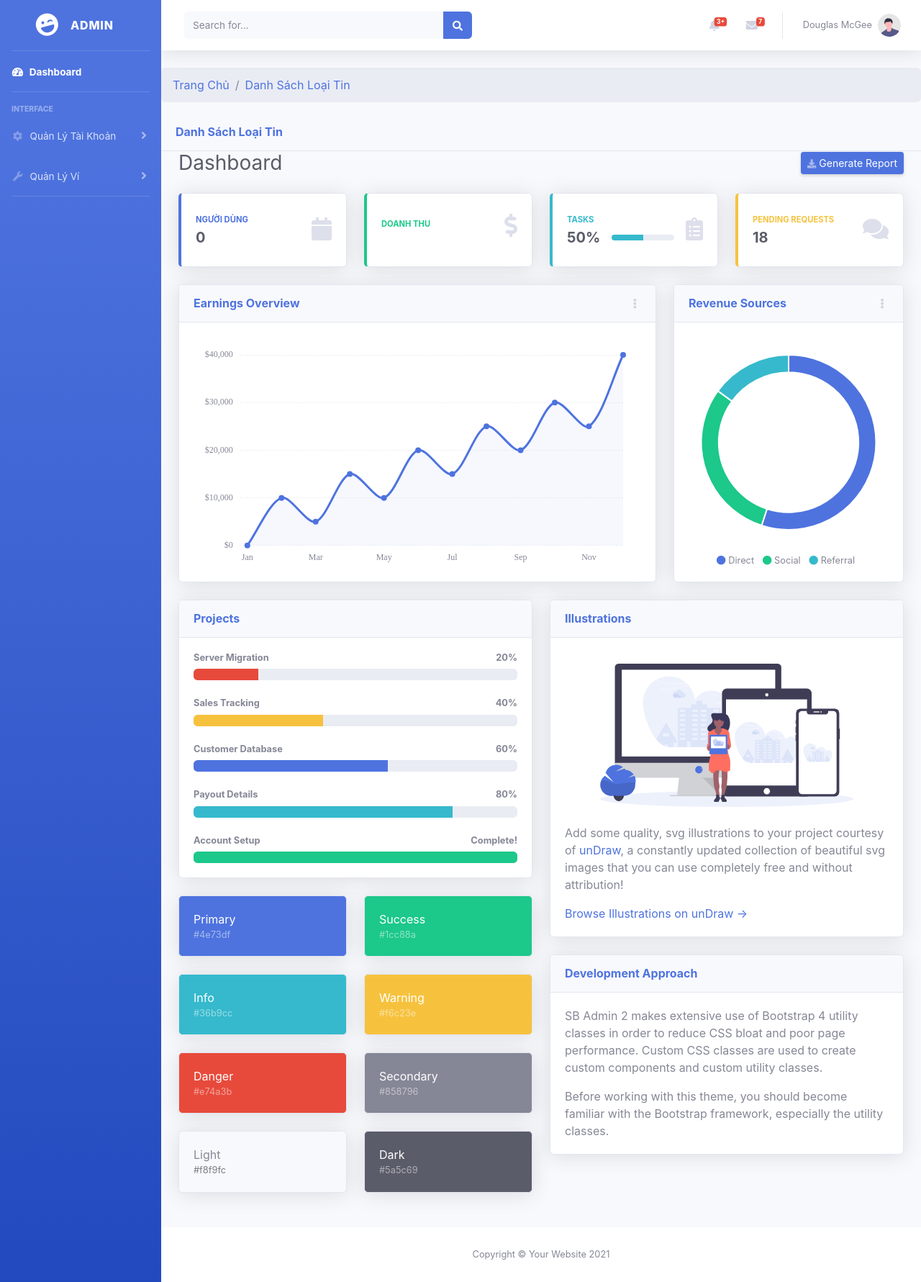
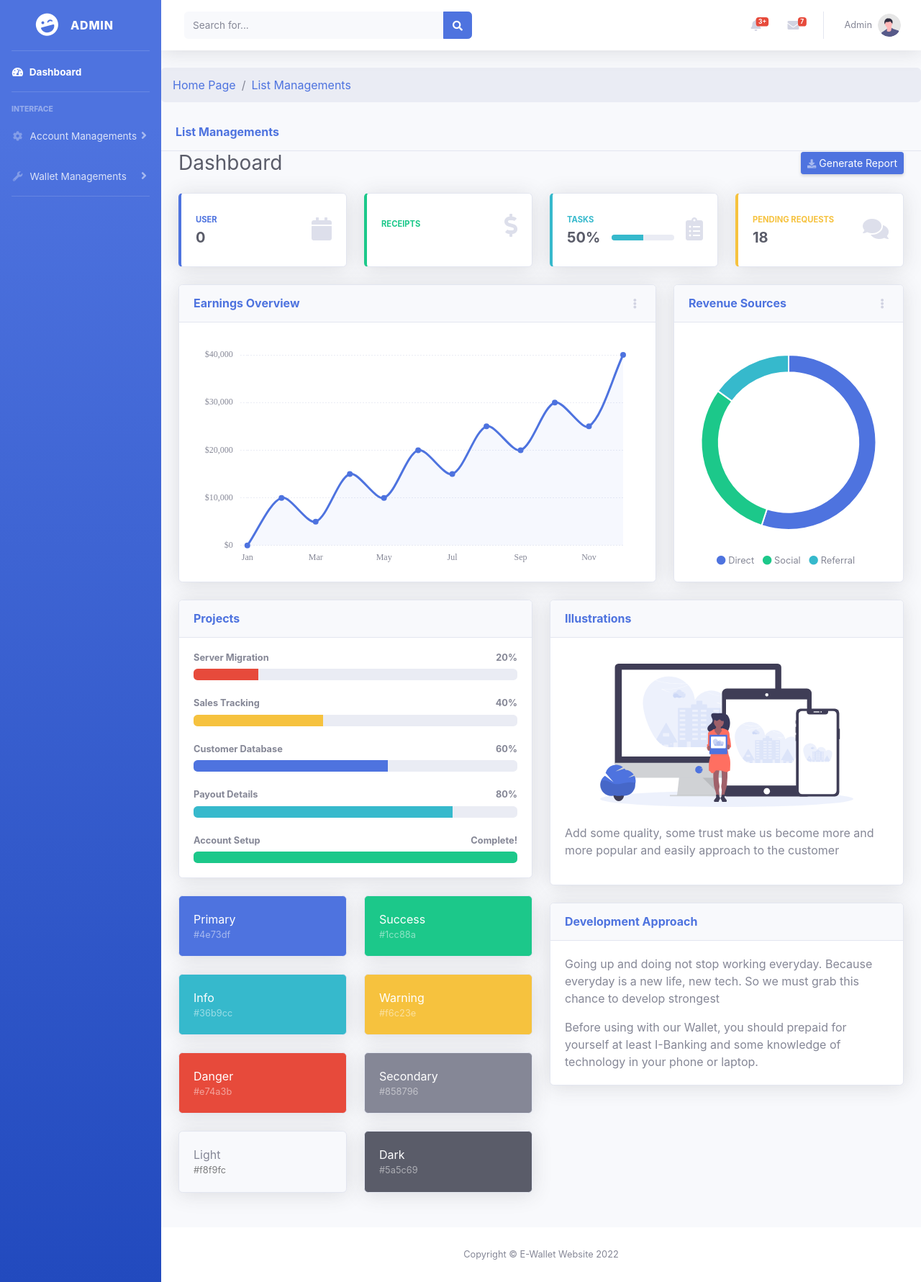
Before and after one commit to quanxenon5525/E-Wallet, a Node server app: page /admin/ in a window 1280 px wide. Shown: the whole page at 72% size. Run offline with Node 20, Linux system fonts and the light colour scheme; the visitor is signed in with stand-in values (Sample User, id 1); some libraries are stand-ins or nearby versions.

Commit message:
'updated'

```diff
--- a/middlewares/auth.js
+++ b/middlewares/auth.js
@@ -21,7 +21,7 @@ function isAdmin(req, res, next) {
     if (req.isAuthenticated() && req.user.role == "admin") {
       return next();
     }
-    return res.send("Bạn không có quyền truy cập hehe")
+    return res.send("Bạn không có quyền truy cập trang này")
 }
 
 
--- a/views/admin/index.ejs
+++ b/views/admin/index.ejs
@@ -4,7 +4,7 @@
     <meta charset="UTF-8">
     <meta http-equiv="X-UA-Compatible" content="IE=edge">
     <meta name="viewport" content="width=device-width, initial-scale=1.0">
-    <title>Document</title>
+    <title>ADMIN</title>
 
 </head>
 <body>
@@ -37,7 +37,7 @@
                             <div class="row no-gutters align-items-center">
                                 <div class="col mr-2">
                                     <div class="text-xs font-weight-bold text-primary text-uppercase mb-1">
-                                        Người Dùng</div>
+                                        User</div>
                                     <div class="h5 mb-0 font-weight-bold text-gray-800"><%= user %></div>
                                 </div>
                                 <div class="col-auto">
@@ -55,7 +55,7 @@
                             <div class="row no-gutters align-items-center">
                                 <div class="col mr-2">
                                     <div class="text-xs font-weight-bold text-success text-uppercase mb-1">
-                                        Doanh Thu</div>
+                                        Receipts</div>
                                     <div class="h5 mb-0 font-weight-bold text-gray-800"></div>
                                 </div>
                                 <div class="col-auto">
@@ -314,12 +314,7 @@
                                 <img class="img-fluid px-3 px-sm-4 mt-3 mb-4" style="width: 25rem;"
                                     src="img/undraw_posting_photo.svg" alt="...">
                             </div>
-                            <p>Add some quality, svg illustrations to your project courtesy of <a target="_blank"
-                                    rel="nofollow" href="/https:/undraw.co/">unDraw</a>, a
-                                constantly updated collection of beautiful svg images that you can use
-                                completely free and without attribution!</p>
-                            <a target="_blank" rel="nofollow" href="/https:/undraw.co/">Browse Illustrations on
-                                unDraw &rarr;</a>
+                            <p>Add some quality, some trust make us become more and more popular and easily approach to the customer</p>
                         </div>
                     </div>
 
@@ -329,11 +324,11 @@
                             <h6 class="m-0 font-weight-bold text-primary">Development Approach</h6>
                         </div>
                         <div class="card-body">
-                            <p>SB Admin 2 makes extensive use of Bootstrap 4 utility classes in order to reduce
-                                CSS bloat and poor page performance. Custom CSS classes are used to create
-                                custom components and custom utility classes.</p>
-                            <p class="mb-0">Before working with this theme, you should become familiar with the
-                                Bootstrap framework, especially the utility classes.</p>
+                            <p>Going up and doing not stop working everyday. Because everyday is a new life, new tech. So
+                                we must grab this chance to develop strongest
+                            </p>
+                            <p class="mb-0">Before using with our Wallet, you should prepaid for yourself at least
+                                I-Banking and some knowledge of technology in your phone or laptop.</p>
                         </div>
                     </div>
 
--- a/views/admin/layouts/footer.ejs
+++ b/views/admin/layouts/footer.ejs
@@ -2,7 +2,7 @@
      <footer class="sticky-footer bg-white">
         <div class="container my-auto">
             <div class="copyright text-center my-auto">
-                <span>Copyright &copy; Your Website 2021</span>
+                <span>Copyright &copy; E-Wallet Website 2022</span>
             </div>
         </div>
     </footer>
--- a/views/admin/layouts/header.ejs
+++ b/views/admin/layouts/header.ejs
@@ -34,7 +34,7 @@
         <ul class="navbar-nav bg-gradient-primary sidebar sidebar-dark accordion" id="accordionSidebar">
 
             <!-- Sidebar - Brand -->
-            <a class="sidebar-brand d-flex align-items-center justify-content-center" href="/index">
+            <a class="sidebar-brand d-flex align-items-center justify-content-center" href="/admin">
                 <div class="sidebar-brand-icon rotate-n-15">
                     <i class="fas fa-laugh-wink"></i>
                 </div>
@@ -64,15 +64,15 @@
                 <a class="nav-link collapsed" href="#" data-toggle="collapse" data-target="#collapseTwo"
                     aria-expanded="true" aria-controls="collapseTwo">
                     <i class="fas fa-fw fa-cog"></i>
-                    <span>Quản Lý Tài Khoản</span>
+                    <span>Account Managements</span>
                 </a>
                 <div id="collapseTwo" class="collapse" aria-labelledby="headingTwo" data-parent="#accordionSidebar">
                     <div class="bg-white py-2 collapse-inner rounded">
-                        <h6 class="collapse-header">Danh sách tài khoản</h6>
-                        <a class="collapse-item" href="/admin/listActive/waiting-line" class="nav-link">Chờ Kích Hoạt</a>
-                        <a class="collapse-item" href="/admin/listActive/done">Đã Kích Hoạt</a>
-                        <a class="collapse-item" href="/admin/listActive/block">Tài khoản bị khóa</a>
-                        <a class="collapse-item" href="/admin/listActive/disable">Tài khoản bị vô hiệu hóa</a>
+                        <h6 class="collapse-header">Account List</h6>
+                        <a class="collapse-item" href="/admin/listActive/waiting-line" class="nav-link">Active Waiting</a>
+                        <a class="collapse-item" href="/admin/listActive/done">Actived</a>
+                        <a class="collapse-item" href="/admin/listActive/block">Blocked Account</a>
+                        <a class="collapse-item" href="/admin/listActive/disable">Disable Account</a>
 
                     </div>
                 </div>
@@ -83,16 +83,16 @@
                 <a class="nav-link collapsed" href="/#" data-toggle="collapse" data-target="#collapseUtilities"
                     aria-expanded="true" aria-controls="collapseUtilities">
                     <i class="fas fa-fw fa-wrench"></i>
-                    <span>Quản Lý Ví</span>
+                    <span>Wallet Managements</span>
                 </a>
                 <div id="collapseUtilities" class="collapse" aria-labelledby="headingUtilities"
                     data-parent="#accordionSidebar">
                     <div class="bg-white py-2 collapse-inner rounded">
-                        <h6 class="collapse-header">Danh sách chờ duyệt</h6>
-                        <a class="collapse-item" href="/admin/wallet/listTrade">Giao dịch chờ duyệt</a>
-                        <a class="collapse-item" href="/admin/wallet/done">Giao dịch đã duyệt</a>
+                        <h6 class="collapse-header">List Pending</h6>
+                        <a class="collapse-item" href="/admin/wallet/listTrade">Trade Pending</a>
+                        <a class="collapse-item" href="/admin/wallet/done">Trade Approved</a>
 
-                        <a class="collapse-item" href="/admin/wallet/historyTrade">Lịch sử tất cả các giao dịch</a>
+                        <a class="collapse-item" href="/admin/wallet/historyTrade">Trade History</a>
 
                     </div>
                 </div>
--- a/views/admin/layouts/navbar.ejs
+++ b/views/admin/layouts/navbar.ejs
@@ -67,7 +67,7 @@
                         </div>
                     </div>
                     <div>
-                        <div class="small text-gray-500">December 12, 2019</div>
+                        <div class="small text-gray-500">November 12, 2022</div>
                         <span class="font-weight-bold">A new monthly report is ready to download!</span>
                     </div>
                 </a>
@@ -78,7 +78,7 @@
                         </div>
                     </div>
                     <div>
-                        <div class="small text-gray-500">December 7, 2019</div>
+                        <div class="small text-gray-500">February 7, 2022</div>
                         $290.29 has been deposited into your account!
                     </div>
                 </a>
@@ -89,7 +89,7 @@
                         </div>
                     </div>
                     <div>
-                        <div class="small text-gray-500">December 2, 2019</div>
+                        <div class="small text-gray-500">October 2, 2021</div>
                         Spending Alert: We've noticed unusually high spending for your account.
                     </div>
                 </a>
@@ -169,7 +169,7 @@
         <li class="nav-item dropdown no-arrow">
             <a class="nav-link dropdown-toggle" href="/#" id="userDropdown" role="button"
                 data-toggle="dropdown" aria-haspopup="true" aria-expanded="false">
-                <span class="mr-2 d-none d-lg-inline text-gray-600 small">Douglas McGee</span>
+                <span class="mr-2 d-none d-lg-inline text-gray-600 small">Admin</span>
                 <img class="img-profile rounded-circle"
                     src="img/undraw_profile.svg">
             </a>
@@ -200,12 +200,12 @@
 
 </nav>
 <nav class="breadcrumb">
-    <a class="breadcrumb-item" href="/admin">Trang Chủ</a>
+    <a class="breadcrumb-item" href="/admin">Home Page</a>
 
-    <a class="breadcrumb-item" href="/loaitin">Danh Sách Loại Tin</a>
+    <a class="breadcrumb-item" href="/loaitin">List Managements</a>
 
 
 </nav>
 <div class="card-header py-3">
-    <h6 class="m-0 font-weight-bold text-primary">Danh Sách Loại Tin</h6>
+    <h6 class="m-0 font-weight-bold text-primary">List Managements</h6>
 </div>
--- a/views/admin/listActive/block.ejs
+++ b/views/admin/listActive/block.ejs
@@ -11,7 +11,7 @@
     <script src="https://code.jquery.com/jquery-3.5.1.js"></script>
     <script src="https://cdn.datatables.net/1.11.5/js/jquery.dataTables.min.js"></script>
     <script src="https://cdn.datatables.net/1.11.5/js/dataTables.bootstrap4.min.js"></script>
-    <title>Document</title>
+    <title>Wallet</title>
 </head>
 <body>
   <%- include('../layouts/header') -%>
--- a/views/admin/listActive/disable.ejs
+++ b/views/admin/listActive/disable.ejs
@@ -11,7 +11,7 @@
     <script src="https://code.jquery.com/jquery-3.5.1.js"></script>
     <script src="https://cdn.datatables.net/1.11.5/js/jquery.dataTables.min.js"></script>
     <script src="https://cdn.datatables.net/1.11.5/js/dataTables.bootstrap4.min.js"></script>
-    <title>Document</title>
+    <title>Wallet</title>
 </head>
 <body>
   <%- include('../layouts/header') -%>
--- a/views/admin/listActive/done.ejs
+++ b/views/admin/listActive/done.ejs
@@ -11,7 +11,7 @@
     <script src="https://code.jquery.com/jquery-3.5.1.js"></script>
     <script src="https://cdn.datatables.net/1.11.5/js/jquery.dataTables.min.js"></script>
     <script src="https://cdn.datatables.net/1.11.5/js/dataTables.bootstrap4.min.js"></script>
-    <title>Document</title>
+    <title>Wallet</title>
 </head>
 <body>
     <%- include('../layouts/header') -%>
--- a/views/admin/wallet/done.ejs
+++ b/views/admin/wallet/done.ejs
@@ -11,7 +11,7 @@
         <script src="https://cdn.datatables.net/1.11.5/js/jquery.dataTables.min.js"></script>
         <script src="https://cdn.datatables.net/1.11.5/js/dataTables.bootstrap4.min.js"></script>
 
-    <title>wallet</title>
+    <title>Wallet</title>
 
 </head>
 <body>
--- a/views/admin/wallet/historyTrade.ejs
+++ b/views/admin/wallet/historyTrade.ejs
@@ -11,7 +11,7 @@
     <script src="https://cdn.datatables.net/1.11.5/js/jquery.dataTables.min.js"></script>
     <script src="https://cdn.datatables.net/1.11.5/js/dataTables.bootstrap4.min.js"></script>
 
-    <title>wallet</title>
+    <title>Wallet</title>
 
 </head>
 
--- a/views/admin/wallet/listTrade.ejs
+++ b/views/admin/wallet/listTrade.ejs
@@ -11,7 +11,7 @@
         <script src="https://cdn.datatables.net/1.11.5/js/jquery.dataTables.min.js"></script>
         <script src="https://cdn.datatables.net/1.11.5/js/dataTables.bootstrap4.min.js"></script>
 
-    <title>wallet</title>
+    <title>Wallet</title>
 
 </head>
 <body>
--- a/views/credit-card/credit-card.ejs
+++ b/views/credit-card/credit-card.ejs
@@ -39,7 +39,7 @@
                     </g>
                     <text transform="matrix(1 0 0 1 60.106 295.0121)" id="svgnumber" class="st2 st3 st4">0123 4567 8910
                         1112</text>
-                    <text transform="matrix(1 0 0 1 54.1064 428.1723)" id="svgname" class="st2 st5 st6">RICARDO VILLA</text>
+                    <text transform="matrix(1 0 0 1 54.1064 428.1723)" id="svgname" class="st2 st5 st6">John Doe</text>
                     <text transform="matrix(1 0 0 1 54.1074 389.8793)" class="st7 st5 st8">cardholder name</text>
                     <text transform="matrix(1 0 0 1 479.7754 388.8793)" class="st7 st5 st8">expiration</text>
                     <text transform="matrix(1 0 0 1 65.1054 241.5)" class="st7 st5 st8">card number</text>
@@ -148,7 +148,7 @@
                             <input id="name" maxlength="20" type="text" name="name" value="<%= locals.infor.Name %>">
                         </div>
                         <div class="field-container">
-                            <label for="expirationdate">Expiration (mm/yy)</label>
+                            <label for="expirationdate">Expiration (dd/mm/yy)</label>
                             <input name="expirationdate" id="expirationdate" type="text" pattern="[0-9]*"
                                 inputmode="numeric" value="<%= locals.infor.ExpiresEnd %>">
                         </div>
@@ -184,7 +184,7 @@
                             <input id="name" maxlength="20" type="text" name="name">
                         </div>
                         <div class="field-container">
-                            <label for="expirationdate">Expiration (mm/yy)</label>
+                            <label for="expirationdate">Expiration (dd/mm/yy)</label>
                             <input name="expirationdate" id="expirationdate" type="text" pattern="[0-9]*"
                                 inputmode="numeric">
                         </div>
--- a/views/index.ejs
+++ b/views/index.ejs
@@ -101,7 +101,7 @@
             text-align: center;
           }
           .introBanner{
-            width: 100%;
+            width: 70%;
             margin-top: 20px;
             margin-bottom: 20px;
           }
--- a/views/withdraw-money/withdraw-money.ejs
+++ b/views/withdraw-money/withdraw-money.ejs
@@ -21,7 +21,7 @@
     </a>
 </div>
 <div class="payment-title">
-    <h1>Payment Information</h1>
+    <h1>Withdraw Money</h1>
 </div>
 <div class="container preload">
     <div class="creditcard">
```
